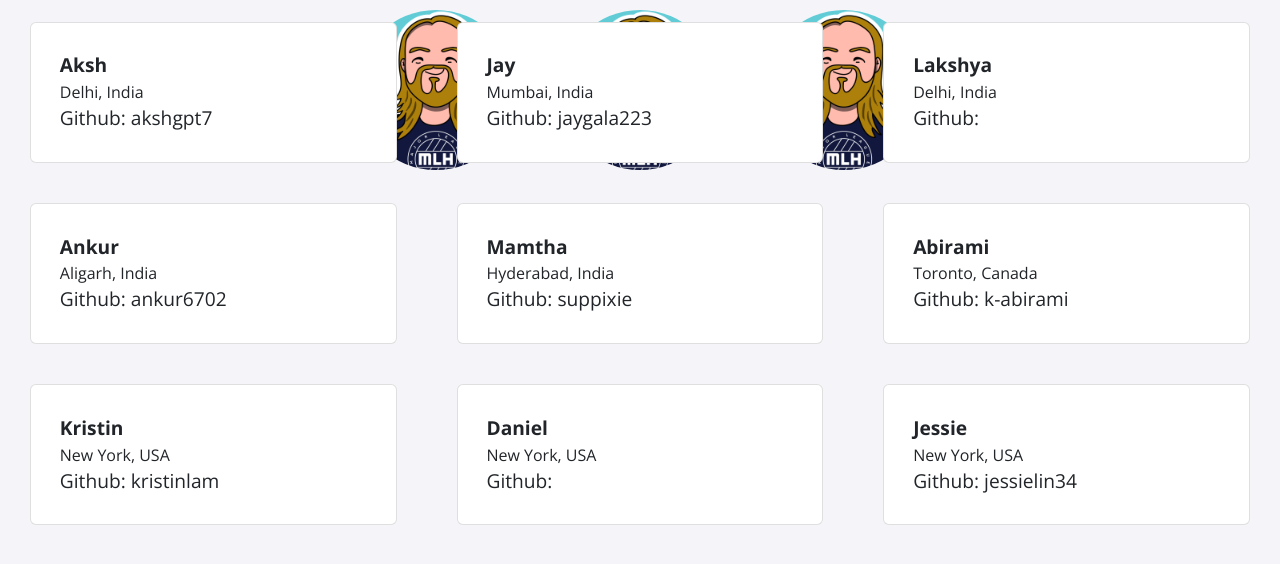
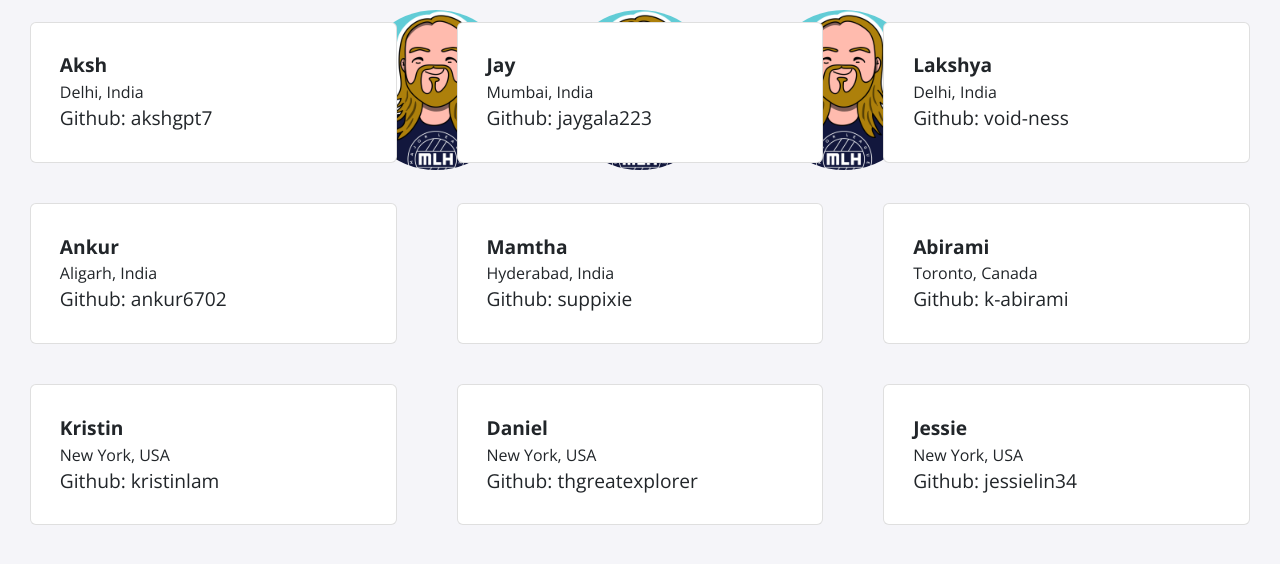
Before and after one commit to MLH-Fellowship/prep-portfolio-23.APR.PREP.1, a Jekyll site: the page built from index.html, in a window 1280 px wide. Shown: the part 480-1044 px from the top of the page. Built offline with Jekyll 4.4.1, drawn with Linux system fonts in a browser that asks for light colours; nearby versions of some CDN libraries.

Commit message:
added github usernames

```diff
--- a/_data/fellows.yml
+++ b/_data/fellows.yml
@@ -10,7 +10,7 @@
 
 - name: Lakshya
   img: aaron.jpg
-  github:
+  github: void-ness
   location: Delhi, India
 
 - name: Ankur
@@ -35,7 +35,7 @@
 
 - name: Daniel
   img: swift.jpg
-  github:
+  github: thgreatexplorer
   location: New York, USA
 
 - name: Jessie
```
